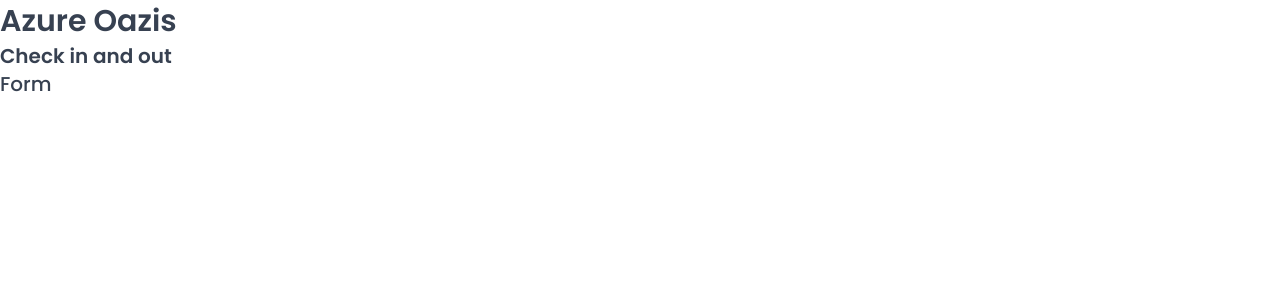
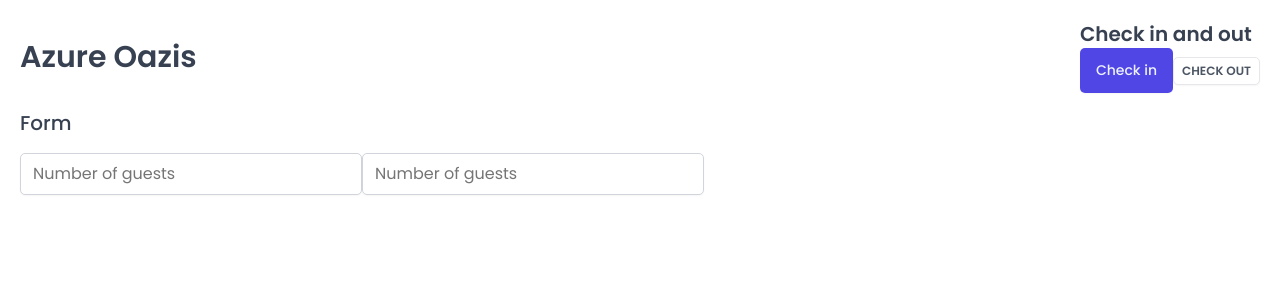
Before and after one commit to Martin-Andreev-288/azure-oasis, a React (Vite) app: page / in a window 1280 px wide. Shown: the top 300 px of the page. Built offline with nearby package versions, Linux system fonts and the light colour scheme; a web font is replaced by a local one.

Commit message:
Build reusable styled components for rows and refactor the styled component for buttons
Now they are styled more compactly.

```diff
--- a/src/App.jsx
+++ b/src/App.jsx
@@ -1,15 +1,51 @@
+import styled from "styled-components";
 import GlobalStyles from "./styles/GlobalStyles";
+import Button from "./ui/Button";
+import Input from "./ui/Input";
 import Heading from "./ui/Heading";
+import Row from "./ui/Row";
+
+const StyledApp = styled.main`
+  padding: 20px;
+`;
 
 function App() {
   return (
     <>
       <GlobalStyles />
-      <Heading as="h1">Azure Oazis</Heading>
+      <StyledApp>
+        <Row>
+          <Row type="horizontal">
+            <Heading as="h1">Azure Oazis</Heading>
 
-      <Heading as="h2">Check in and out</Heading>
+            <div>
+              <Heading as="h2">Check in and out</Heading>
+              <Button
+                // variation="primary"
+                // size="medium"
+                onClick={() => alert("Check in")}
+              >
+                Check in
+              </Button>
+              <Button
+                variation="secondary"
+                size="small"
+                onClick={() => alert("Check in")}
+              >
+                Check out
+              </Button>
+            </div>
+          </Row>
 
-      <Heading as="h3">Form</Heading>
+          <Row>
+            <Heading as="h3">Form</Heading>
+            <form>
+              <Input type="number" placeholder="Number of guests" />
+              <Input type="number" placeholder="Number of guests" />
+            </form>
+          </Row>
+        </Row>
+      </StyledApp>
     </>
   );
 }
--- a/src/ui/Button.jsx
+++ b/src/ui/Button.jsx
@@ -49,17 +49,18 @@
 };
 
 const Button = styled.button`
-  font-size: 1.4rem;
-  padding: 1.2rem 1.6rem;
-  font-weight: 500;
   border: none;
   border-radius: var(--border-radius-sm);
-  background-color: var(--color-brand-600);
-  color: var(--color-brand-50);
   box-shadow: var(--shadow-sm);
   cursor: pointer;
 
-  &:hover {
-    background-color: var(--color-brand-700);
-  }
+  ${(props) => sizes[props.size]}
+  ${(props) => variations[props.variation]}
 `;
+
+Button.defaultProps = {
+  variation: "primary",
+  size: "medium",
+};
+
+export default Button;
--- /dev/null
+++ b/src/ui/Row.jsx
@@ -0,0 +1,25 @@
+import styled, { css } from "styled-components";
+
+const Row = styled.div`
+  display: flex;
+
+  ${(props) =>
+    props.type === "horizontal" &&
+    css`
+      justify-content: space-between;
+      align-items: center;
+    `}
+
+  ${(props) =>
+    props.type === "vertical" &&
+    css`
+      flex-direction: column;
+      gap: 1.6rem;
+    `}
+`;
+
+Row.defaultProps = {
+  type: "vertical",
+};
+
+export default Row;
```
